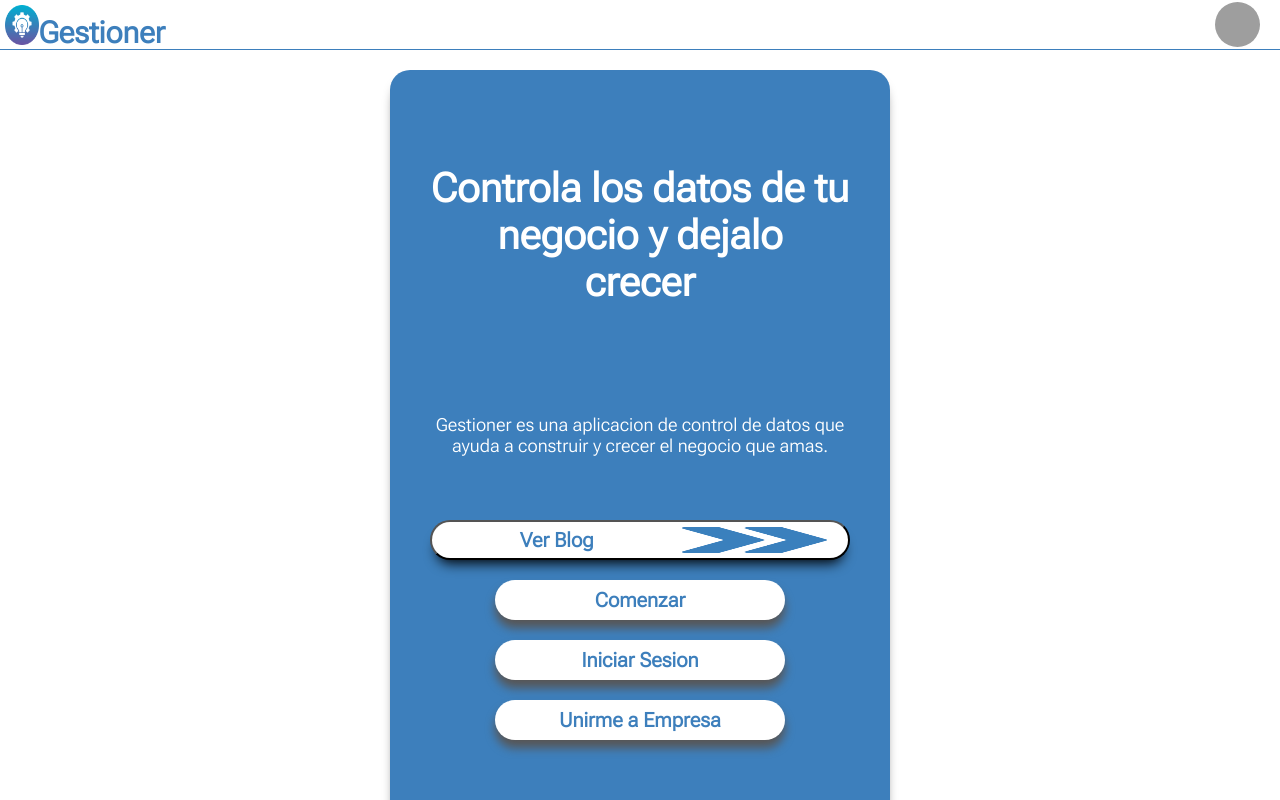
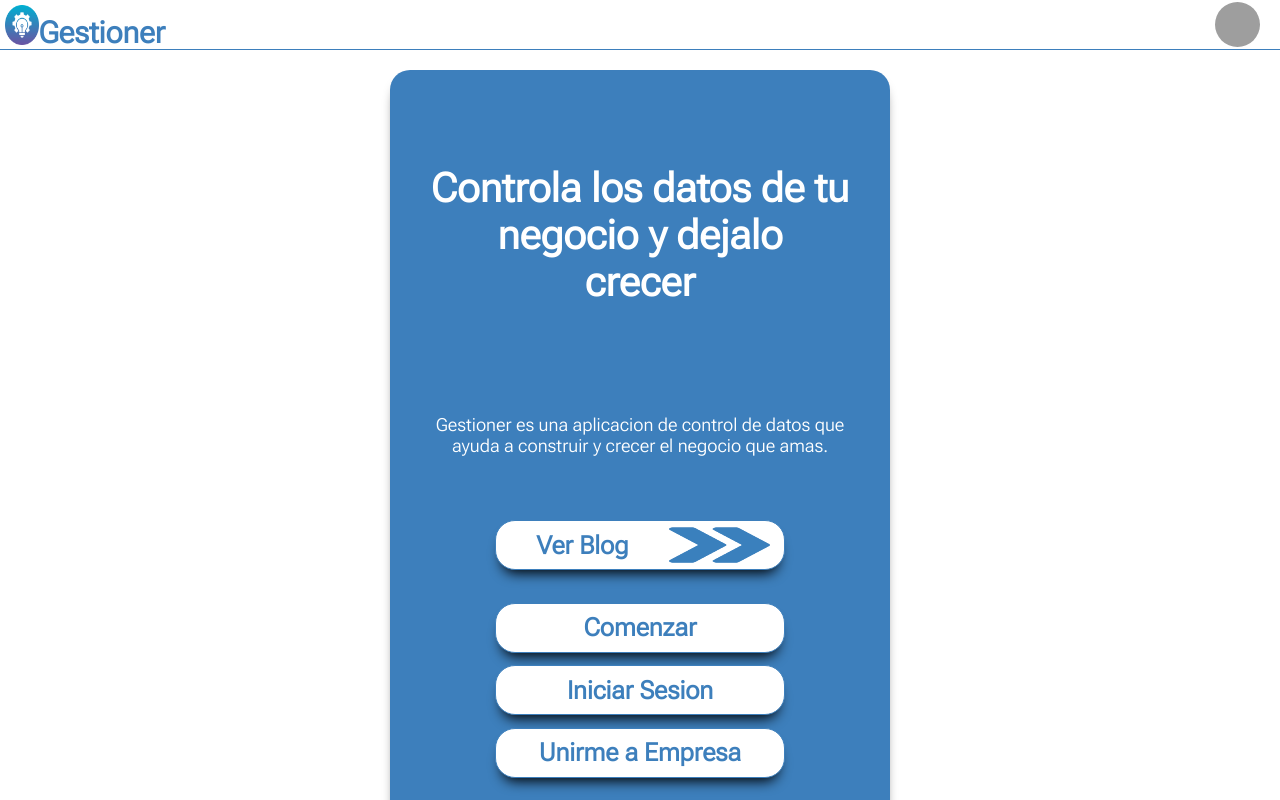
Before and after one commit to AndresCalvoG/GestionDeProcesos, a React (Create React App) app: page /#/ in a window 1280 px wide. Shown: the top 800 px of the page. Built offline with nearby package versions, Linux system fonts and the light colour scheme; no server answers; grey boxes are pictures that could not be loaded.

Commit message:
styled button and landing finished

```diff
--- a/src/components/Buttons/Button.js
+++ b/src/components/Buttons/Button.js
@@ -1,6 +1,18 @@
 import React from "react";
 import styled, { keyframes } from "styled-components";
-import "./button.css";
+
+let invertColor = false;
+
+const BasicButton = styled.button`
+  width: 10rem;
+  height: 4rem;
+  border: ${() => (invertColor ? "none" : "1px solid var(--blue)")};
+  background-color: ${() => (invertColor ? "var(--blue)" : "var(--white)")};
+  color: ${() => (invertColor ? "var(--white)" : "var(--blue)")};
+  font-weight: bold;
+  box-shadow: 0px 10px 13px -7px #000000, 5px 5px 15px 5px rgba(0, 0, 0, 0);
+  border-radius: 20px;
+`;
 
 const arrow = keyframes`
 from {
@@ -11,27 +23,36 @@ from {
   }
 `;
 
-const ButtonWithImage = styled.button`
-  width: 100%;
-  height: 4rem;
+const SmallButton = styled(BasicButton)`
+  width: 11rem;
+  font-size: 1.6rem;
+  @media (min-width: 410px) {
+    width: 14rem;
+    height: 5rem;
+    font-size: 2rem;
+  }
+`;
+const LongButton = styled(BasicButton)`
+  width: 70vw;
+  max-width: 29rem;
+  font-size: 2rem;
+  @media (min-width: 410px) {
+    height: 5rem;
+    font-size: 2.5rem;
+  }
+`;
+const ButtonWithImage = styled(LongButton)`
   margin-top: 1rem;
-  border-radius: 20px;
-  background-color: var(--white);
-  box-shadow: 0px 10px 13px -7px #000000, 5px 5px 15px 5px rgba(0, 0, 0, 0);
   animation: ${arrow} 1.5s ease-in-out;
   display: flex;
   justify-content: flex-start;
   align-items: center;
-  color: var(--blue);
-
   p {
     width: 60%;
     height: 100%;
     display: flex;
     justify-content: center;
     align-items: center;
-    font-size: 2rem;
-    font-weight: bold;
     text-align: center;
   }
   img {
@@ -42,83 +63,22 @@ const ButtonWithImage = styled.button`
     border: 2px solid var(--white);
     color: var(--white);
     background-color: var(--blue);
-    border-radius: 20px;
     opacity: 0.8;
   }
 `;
-const handleStyles = (value) => {
-  switch (value) {
-    case "button":
-      return `
-        width: 11rem;
-        height: 4rem;
-        border: none;
-        padding: 0.7rem;
-        font-size: 1.6rem;
-        box-shadow: 0px 8px 10px 0px #575656;
-        border-radius: 20px;
-        @media (max-width: 410px){
-          width: 14rem;
-          height: 5rem;
-          font-size: 2rem;
-        }
-        `;
-    case "button--long submitb":
-      return `
-        width: 70vw;
-        max-width: 29rem;
-        height: 4rem;
-        border: none;
-        padding: 0.7rem;
-        font-size: 2rem;
-        box-shadow: 0px 8px 10px 0px #575656;
-        border-radius: 20px;
-        background-color: var(--white);
-        color: var(--blue);
-        font-weight: bold;
-        @media (max-width: 410px){
-          height: 5rem;
-          font-size: 2.5rem;
-        }
-      `;
-    case "button--long submit":
-      return `
-        width: 70vw;
-        max-width: 29rem;
-        height: 4rem;
-        border: none;
-        padding: 0.7rem;
-        font-size: 2rem;
-        box-shadow: 0px 8px 10px 0px #575656;
-        border-radius: 20px;
-        background-color: var(--blue);
-        color: var(--white);
-        font-weight: bold;
-        @media (max-width: 410px){
-          height: 5rem;
-          font-size: 2.5rem;
-        }
-      `;
-    case "link":
-      return `
-
-      `;
-  }
-};
-const StyledButton = styled.button`
-  ${(props) => handleStyles(props.class)}
-`;
 
 function Button(props) {
+  invertColor = props.invertColor;
   return (
     <>
-      {props.class === "link" ? (
+      {props.type === "withImage" ? (
         <ButtonWithImage>{props.children}</ButtonWithImage>
+      ) : props.type === "basic" ? (
+        <SmallButton onClick={props.action}>{props.name}</SmallButton>
+      ) : props.type === "long" ? (
+        <LongButton onClick={props.action}>{props.name}</LongButton>
       ) : (
-        <StyledButton class={props.class} onClick={props.action}>
-          {props.name}
-          {props.children}
-        </StyledButton>
+        <BasicButton />
       )}
     </>
   );
--- a/src/index.css
+++ b/src/index.css
@@ -38,3 +38,6 @@ body {
 .hiden {
   display: none;
 }
+a {
+  text-decoration: none;
+}
--- a/src/pages/Landing/Landing.css
+++ /dev/null
@@ -1,146 +0,0 @@
-/* .landing-main {
-  width: 100vw;
-  height: calc(100vh - 107px);
-  display: flex;
-  flex-direction: column;
-  align-items: center;
-  justify-content: flex-start;
-} */
-/* .landing-slogan {
-  width: 97%;
-  max-width: 50rem;
-  height: 54rem;
-  display: flex;
-  flex-direction: column;
-  align-items: center;
-  justify-content: flex-start;
-  color: var(--white);
-  background-color: var(--blue);
-  margin-top: 1rem;
-  border-radius: 20px;
-  box-shadow: 0px 10px 13px -7px #000000, 5px 5px 15px 5px rgba(0, 0, 0, 0);
-} */
-/* .landing-slogan--text {
-  width: 100%;
-  height: 30rem;
-  display: flex;
-  flex-direction: column;
-  justify-content: center;
-  align-items: center;
-  padding: 2rem;
-  animation: slogan 1.5s ease-in-out;
-} */
-/* @keyframes slogan {
-  from {
-    transform: translateY(-400px);
-  }
-  to {
-    transform: translate(0px);
-  }
-} */
-/* .landing-slogan--text p:first-child {
-  font-size: 4rem;
-  text-align: center;
-  font-weight: bold;
-} */
-/* .landing-slogan--text p:nth-child(2) {
-  margin-top: 2rem;
-  font-size: 1.8rem;
-  text-align: center;
-} */
-/* .landing-keypad {
-  width: 100%;
-  height: 20rem;
-  display: flex;
-  flex-direction: column;
-  justify-content: space-evenly;
-  align-items: center;
-  animation: keypad 1.5s ease-in-out;
-} */
-/* @keyframes keypad {
-  from {
-    transform: translateY(1000px);
-  }
-  to {
-    transform: translateY(0);
-  }
-} */
-/* .landing-arrow {
-  width: 85%;
-  height: 10rem;
-  display: flex;
-  justify-content: center;
-  align-items: center;
-  margin-top: 4rem;
-  border-radius: 20px;
-  border: 3px solid var(--blue);
-  box-shadow: 0px 10px 13px -7px #000000, 5px 5px 15px 5px rgba(0, 0, 0, 0);
-  animation: arrow 1.5s ease-in-out;
-} */
-/* @keyframes arrow {
-  from {
-    transform: translateX(-1000px);
-  }
-  to {
-    transform: translateX(0px);
-  }
-} */
-/* .landing-arrow a {
-  width: 100%;
-  height: 100%;
-  text-decoration: none;
-  display: flex;
-  justify-content: center;
-  align-items: center;
-}
-.landing-arrow p {
-  width: 65%;
-  height: 5rem;
-  font-size: 4rem;
-  color: var(--blue);
-  font-weight: bold;
-  text-align: center;
-}
-.landing-arrow img {
-  width: 30%;
-  height: 100%;
-} */
-
-/* styles second screen */
-.landing-success {
-  width: 100%;
-  max-width: 55rem;
-  height: 100%;
-  padding-top: 2rem;
-  display: flex;
-  flex-direction: column;
-  align-items: center;
-}
-.landing-success figure {
-  width: 80%;
-  max-width: 35rem;
-  animation: figure 1.5s ease-in-out;
-}
-@keyframes figure {
-  from {
-    transform: translateX(-1000px);
-  }
-  to {
-    transform: translateX(0);
-  }
-}
-.landing-success--info {
-  width: 100%;
-  height: 25rem;
-  display: flex;
-  flex-direction: column;
-  align-items: center;
-  justify-content: space-evenly;
-}
-.landing-success--info p:first-child {
-  font-size: 2.5rem;
-  font-weight: bold;
-}
-.landing-success--info p {
-  font-size: 2rem;
-}
--- a/src/pages/Landing/Landing.js
+++ b/src/pages/Landing/Landing.js
@@ -5,14 +5,16 @@ import Auth from "../../utils/autenticacion";
 import database from "../../utils/fireStore";
 import { AppContext } from "../../context";
 import { Link } from "react-router-dom";
-import "./Landing.css";
 
+//images
 import companyImg from "./images/company.png";
 import arrowBlue from "./images/fast-forward-blue.png";
+//components
 import Button from "../../components/Buttons/Button.js";
 import Modal from "../../components/Modal/Modal.js";
 import InputForm from "../../components/InputForm";
 
+//styles main screen
 const StyledMain = styled.main`
   width: 100vw;
   display: flex;
@@ -34,6 +36,9 @@ const Slogan = styled.section`
   padding: 4rem;
   border-radius: 20px;
   box-shadow: 0px 10px 13px -7px #000000, 5px 5px 15px 5px rgba(0, 0, 0, 0);
+  @media (min-width: 1024px) {
+    height: 85rem;
+  }
 `;
 const slogan = keyframes`
 from {
@@ -86,54 +91,45 @@ const Keypad = styled.article`
   justify-content: space-evenly;
   align-items: center;
   animation: ${keypad} 1.5s ease-in-out;
+  margin-top: 2rem;
 `;
-const arrow = keyframes`
+//styles success screen
+const figure = keyframes`
 from {
     transform: translateX(-1000px);
   }
   to {
-    transform: translateX(0px);
+    transform: translateX(0);
   }
 `;
-const Arrow = styled.article`
+const Success = styled.section`
   width: 100%;
-  height: 4rem;
-  margin-top: 1rem;
-  border-radius: 20px;
-  background-color: var(--white);
-  box-shadow: 0px 10px 13px -7px #000000, 5px 5px 15px 5px rgba(0, 0, 0, 0);
-  animation: ${arrow} 1.5s ease-in-out;
+  max-width: 55rem;
+  height: 100%;
+  padding-top: 2rem;
+  display: flex;
+  flex-direction: column;
+  align-items: center;
 
-  a {
+  figure {
+    width: 80%;
+    max-width: 35rem;
+    animation: ${figure} 1.5s ease-in-out;
+  }
+  article {
     width: 100%;
-    height: 100%;
-    text-decoration: none;
+    height: 25rem;
     display: flex;
-    justify-content: flex-start;
+    flex-direction: column;
     align-items: center;
-    color: var(--blue);
-
-    p {
-      width: 60%;
-      height: 100%;
-      display: flex;
-      justify-content: center;
-      align-items: center;
-      font-size: 2rem;
-      font-weight: bold;
-      text-align: center;
-    }
-    img {
-      width: 35%;
-      height: 100%;
-    }
-    &:hover {
-      border: 2px solid var(--white);
-      color: var(--white);
-      background-color: var(--blue);
-      border-radius: 20px;
-      opacity: 0.8;
-    }
+    justify-content: space-evenly;
+  }
+  p:first-child {
+    font-size: 2.5rem;
+    font-weight: bold;
+  }
+  p {
+    font-size: 2rem;
   }
 `;
 
@@ -187,10 +183,10 @@ function Landing() {
   }
 
   return (
-    <StyledMain /*className="landing-main"*/>
+    <StyledMain>
       {!next ? (
-        <Slogan /*className="landing-slogan"*/>
-          <Message /*className="landing-slogan--text"*/>
+        <Slogan>
+          <Message>
             <p>
               Controla los datos de tu negocio y dejalo
               <br /> crecer
@@ -200,44 +196,41 @@ function Landing() {
               construir y crecer el negocio que amas.
             </p>
           </Message>
-          {/*<Arrow /*className="landing-arrow">
-            <Link to="/Blog">
+          <Link to="/Blog">
+            <Button type="withImage">
               <p>Ver Blog</p>
               <img src={arrowBlue} alt="link a blog" />
-            </Link>
-          </Arrow>*/}
-          <Button class="link">
-            <p>Ver Blog</p>
-            <img src={arrowBlue} alt="link a blog" />
-          </Button>
-          <Keypad /*className="landing-keypad"*/>
+            </Button>
+          </Link>
+          <Keypad>
             <Button
               name="Comenzar"
-              class="button--long submitb"
+              type="long"
+              invertColor={false}
               action={showModal}
             />
             <Link to="/Login">
-              <Button name="Iniciar Sesion" class="button--long submitb" />
+              <Button name="Iniciar Sesion" type="long" />
             </Link>
             <Link to="/Register">
-              <Button name="Unirme a Empresa" class="button--long submitb" />
+              <Button name="Unirme a Empresa" type="long" />
             </Link>
           </Keypad>
         </Slogan>
       ) : (
-        <section className="landing-success">
+        <Success>
           <figure>
             <img src={companyImg} alt="imagen de un edificio o empresa" />
           </figure>
-          <article className="landing-success--info">
+          <article>
             <p>Tu Codigo Empresarial es:</p>
             <p>{businessName}</p>
             <p>{companyID}</p>
             <Link to="/Register">
-              <Button name="Continuar a Registro" class="button--long submit" />
+              <Button name="Continuar a Registro" type="long" />
             </Link>
           </article>
-        </section>
+        </Success>
       )}
       <Modal show={modal}>
         <div className="modal-main--small">
@@ -253,8 +246,18 @@ function Landing() {
             />
           </div>
           <div className="modal-Keypad">
-            <Button name="Cancelar" class="button submitb" action={showModal} />
-            <Button name="Crear" class="button submit" action={createCompany} />
+            <Button
+              name="Cancelar"
+              type="basic"
+              invertColor={false}
+              action={showModal}
+            />
+            <Button
+              name="Crear"
+              type="basic"
+              invertColor={true}
+              action={createCompany}
+            />
           </div>
           <div className="modal-fault">
             <span className="fault">{fault}</span>
```
Also changed, not shown: src/components/Buttons/button.css (deleted, +0 -41 lines), 1 other file (tests, documents, lock files or other folders).
